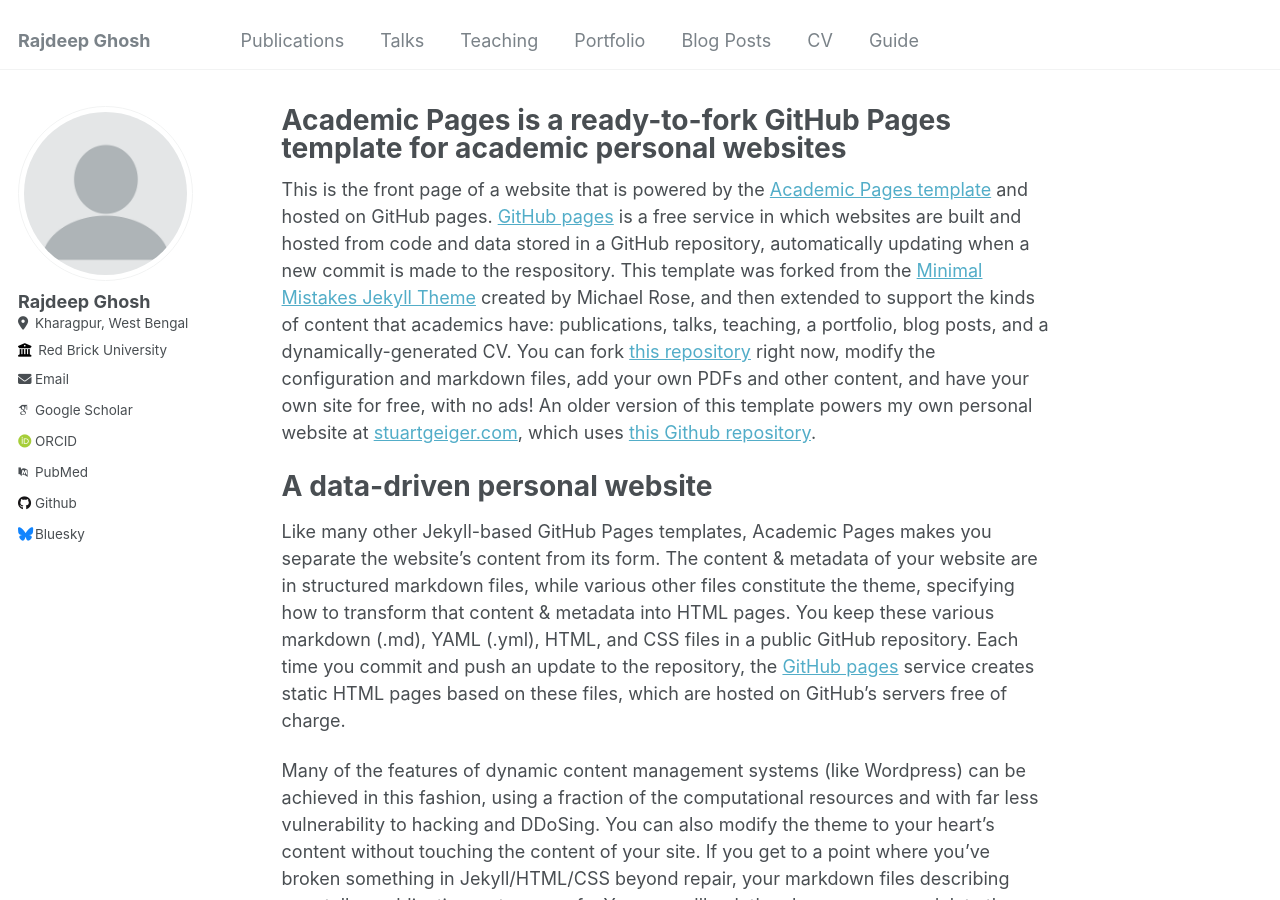
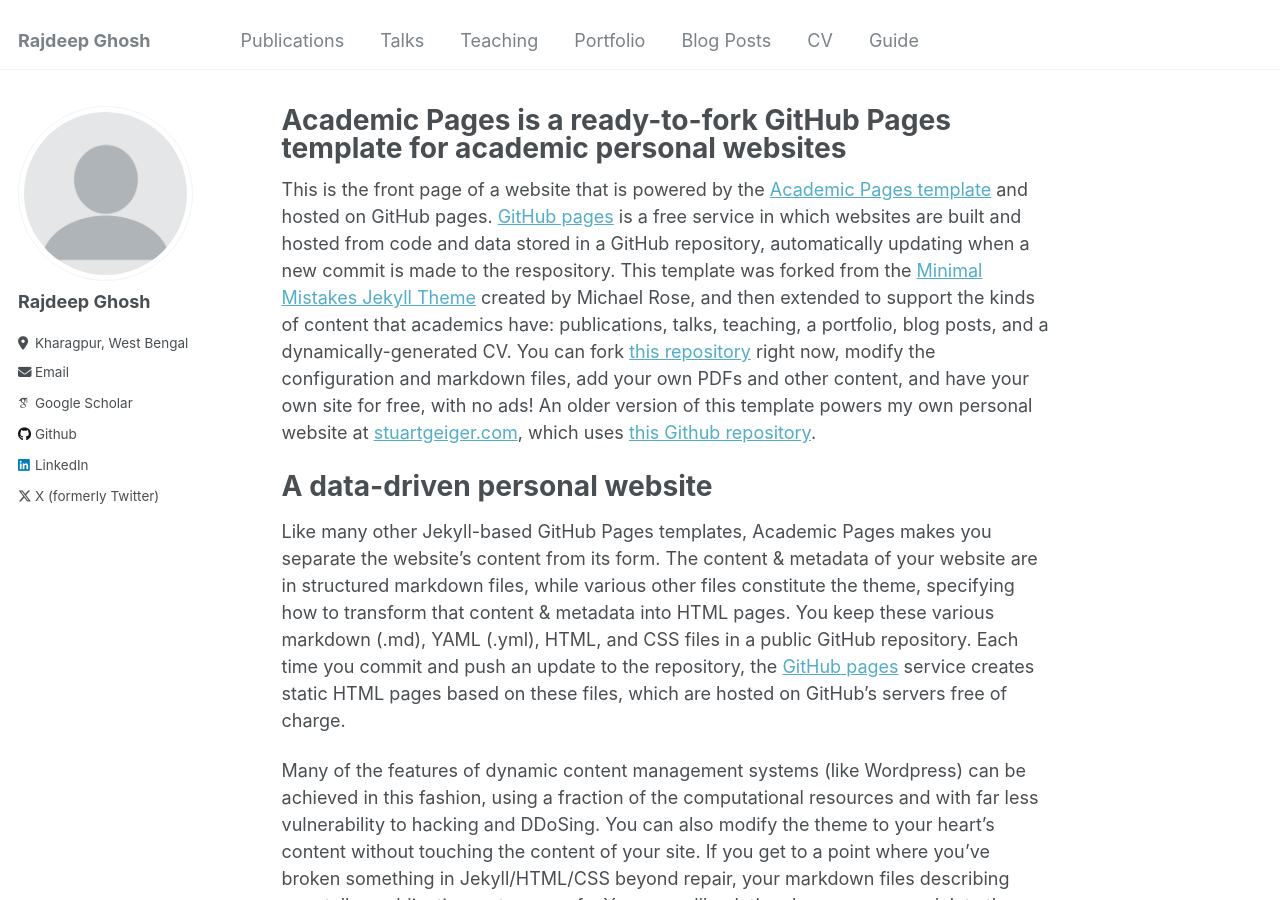
Before and after one commit to Rajdeep-G/Rajdeep-G.github.io, a Jekyll site: the page built from _pages/about.md, in a window 1280 px wide and 900 px high. Built offline with Jekyll 4.4.1, drawn with Linux system fonts in a browser that asks for light colours; some web fonts are replaced; part of the change alters nothing that is shown.

Commit message:
Update _config.yml

```diff
--- a/_config.yml
+++ b/_config.yml
@@ -12,9 +12,9 @@ title                    : "Rajdeep Ghosh"
 title_separator          : "-"
 name                     : &name "Rajdeep Ghosh"
 description              : &description "personal description"
-url                      : https://academicpages.github.io # the base hostname & protocol for your site e.g. "https://mmistakes.github.io"
+url                      : https://rajdeep-g.github.io/ # the base hostname & protocol for your site e.g. "https://mmistakes.github.io"
 baseurl                  : "" # the subpath of your site, e.g. "/blog"
-repository               : "academicpages/academicpages.github.io"
+repository               : "https://rajdeep-g.github.io/"
 
 # Site Author - The following control what appear as part of the author content on the side bar.
 #               If a field is blank the icon and link will not appear, otherwise it will be shown.
@@ -24,31 +24,31 @@ author:
   avatar           : "profile.png"
   name             : "Rajdeep Ghosh"
   pronouns         : # example: "she/her"
-  # bio              : "Short biography for the left-hand sidebar"
+  bio              : ""
   location         : "Kharagpur, West Bengal"
-  employer         : "Red Brick University"
+  # employer         : "Red Brick University"
   uri              : # URL
-  email            : "none@example.org"
+  email            : "ghoshrajdeep2000@gmail.com"
 
   # Academic websites
   arxiv            : # URL - Update with the correct link to your profile
-  googlescholar    : "https://scholar.google.com/citations?user=PS_CX0AAAAAJ"
+  googlescholar    : "https://scholar.google.co.in/citations?user=uYNvlXoAAAAJ&hl=en"
   impactstory      : # URL
-  orcid            : "http://orcid.org/yourorcidurl"
+  orcid            :
   semantic         : # URL
-  pubmed           : "https://www.ncbi.nlm.nih.gov/pubmed/?term=john+snow"
+  pubmed           :
   researchgate     : # URL
 
   # Repositories and software development
   bitbucket        : # Username - Update with your username on the site
   codepen          : # Username
   dribbble         : # Username
-  github           : "academicpages"
+  github           : "Rajdeep-G"
   kaggle           : # Username
   stackoverflow    : # User number or user number and name (i.e., use "1" or "1/jeff-atwood")
 
   # Social media
-  bluesky          : "bsky.app" # Replace this with you Bluesky username
+  bluesky          :  # Replace this with you Bluesky username
   facebook         : # Username
   flickr           : # Username
   foursquare       : # Username
@@ -57,7 +57,7 @@ author:
   keybase          : # Username
   instagram        : # Username
   lastfm           : # Username
-  linkedin         : # Username
+  linkedin         : "rajdeep-ghosh2000rg"
   mastodon         : # URL
   medium           : # URL
   pinterest        : # Username
@@ -65,7 +65,7 @@ author:
   steam            : # Username
   telegram         : # URL
   tumblr           : # Username
-  twitter          : # Username for X / Twitter
+  twitter          : "@Rajdeep57931085"
   vine             : # Username
   weibo            : # Username
   wikipedia        : # Username
```
